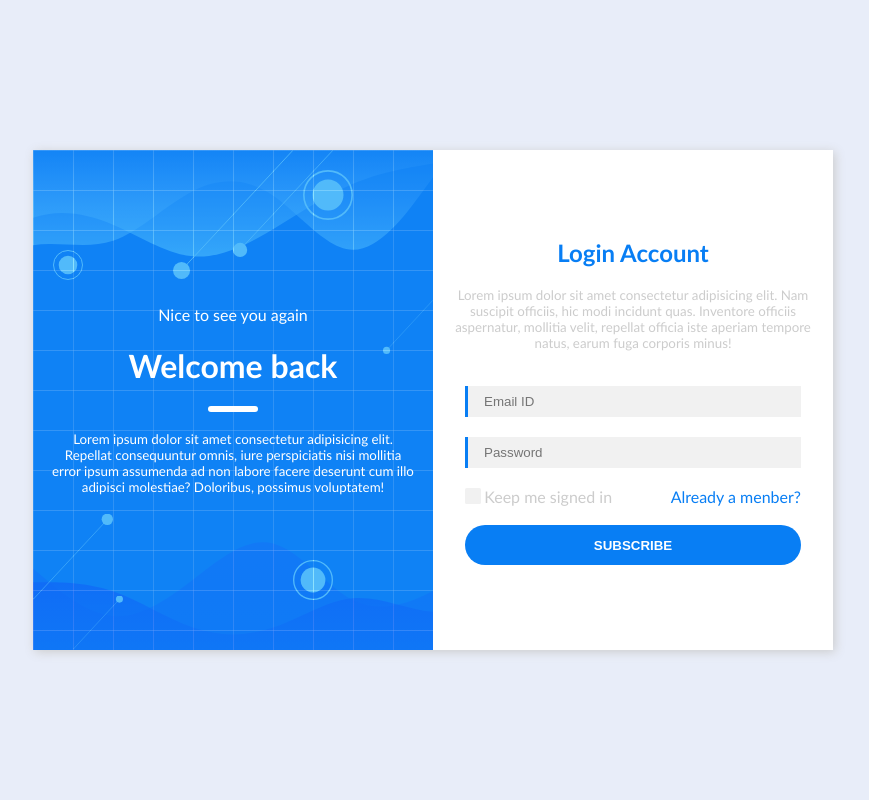
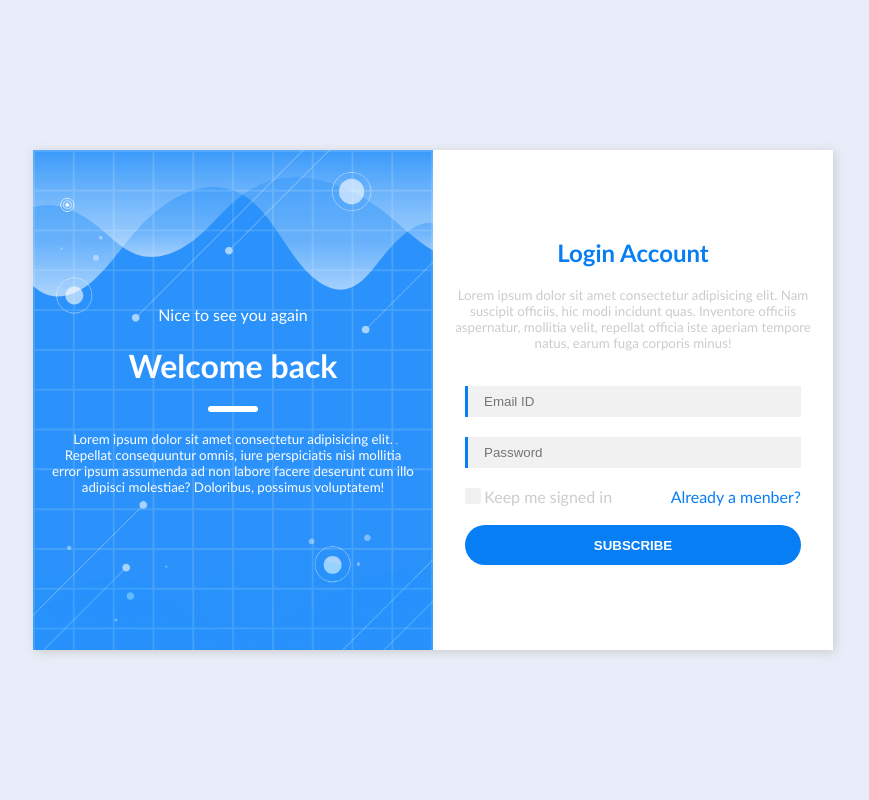
Before and after one commit to nhdangdev/5s3s_HomePage_v01, a PHP site: page /views/login2.html in a window 1280 px wide. Shown: the whole page, without its empty margins (207-1076 px from the left). Run offline with PHP 8.4, Linux system fonts and the light colour scheme.

Commit message:
replace side bg of login modal

```diff
--- a/css/login2.css
+++ b/css/login2.css
@@ -42,8 +42,10 @@ body {
   text-align: center;
 }
 .form-modal__left-side {
-  background-color: #087ef4;
+  background-color: #2a92fa;
   color: white;
+  background-image: url("../asset/img/login_side_bg.png");
+  background-size: cover;
 }
 .form-modal__right-side {
   color: #ccc;
@@ -129,18 +131,4 @@ body {
   color: #087ef4;
 }
 
-.under-bg {
-  position: absolute;
-  overflow: hidden;
-  top: 0;
-  left: 0;
-  width: 100%;
-  height: 100%;
-  z-index: 1;
-  background-color: transparent;
-  opacity: 0.4;
-  background-image: linear-gradient(rgba(255, 255, 255, 0.4) 1.5px, transparent 1.5px), linear-gradient(to right, rgba(255, 255, 255, 0.4) 1.5px, #1b88f8 1.5px);
-  background-size: 40px 40px;
-}
-
 /*# sourceMappingURL=login2.css.map */
--- a/scss/login2.scss
+++ b/scss/login2.scss
@@ -52,8 +52,10 @@ body {
     }
 
     &__left-side {
-        background-color: $color2;
+        background-color: #2a92fa;
         color: white;
+        background-image: url('../asset/img/login_side_bg.png');
+        background-size: cover;
     }
 
     &__right-side {
@@ -160,19 +162,3 @@ body {
         }
     }
 }
-
-.under-bg {
-    $caro-line-size: 1.5px;
-    $caro-line-color: #fff6;
-    position: absolute;
-    overflow: hidden;
-    top: 0;
-    left: 0;
-    width: 100%;
-    height: 100%;
-    z-index: 1;
-    background-color: transparent;
-    opacity: 0.4;
-    background-image: linear-gradient($caro-line-color $caro-line-size, transparent $caro-line-size), linear-gradient(to right, $caro-line-color $caro-line-size, #1b88f8 $caro-line-size);
-    background-size: 40px 40px;
-}
--- a/views/login2.html
+++ b/views/login2.html
@@ -18,28 +18,7 @@
         <div class="grid form-modal">
             <div class="row no-gutters">
                 <div class="col c-0 m-6 l-6">
-                    <div class="form-modal__left-side" style="position: relative;">
-                        <div class="under-bg">
-                        </div>
-                        <img src="../asset/img/wave_top.svg" style="position: absolute; top: 0; left: 0;">
-                        <img src="../asset/img/wave_bottom.svg" style="position: absolute; bottom: 0; left: 0;">
-                        <img src="../asset/img/circle.svg" width="50px"
-                            style="position: absolute; top: 20px; right: 80px;">
-                        <img src="../asset/img/circle.svg" width="30px"
-                            style="position: absolute; top: 100px; left: 20px;"><img src="../asset/img/circle.svg"
-                            width="40px" style="position: absolute; bottom: 50px; right: 100px;">
-                        <img src="../asset/img/circle_line.svg" width="120px"
-                            style="position: absolute; top: 0; right: 140px;">
-                        <img src="../asset/img/circle_line.svg" width="100px"
-                            style="position: absolute; top: 0; right: 100px;">
-                        <img src="../asset/img/circle_line.svg" width="50px"
-                            style="position: absolute; top: 150px; right: 0;">
-                        <img src="../asset/img/circle_line.svg" width="80px"
-                            style="position: absolute; bottom: 50px; left: 0; rotate: 180deg;">
-                        <img src="../asset/img/circle_line.svg" width="50px"
-                            style="position: absolute; bottom: 0; left: 40px; rotate: 180deg;">
-                        <div style="z-index: 2; height: 100%; display: flex;flex-direction: column;justify-content: center;align-items:
-                            center;text-align: center">
+                    <div class="form-modal__left-side">
                         <span>Nice to see you again</span>
                         <h1>Welcome back</h1>
                         <div class="divider" style="width: 50px;"></div>
@@ -49,7 +28,6 @@
                             perspiciatis nisi mollitia error ipsum assumenda ad non labore facere deserunt cum illo
                             adipisci
                             molestiae? Doloribus, possimus voluptatem!</small>
-                        </div>
 
                     </div>
                 </div>
```
Also changed, not shown: asset/img/circle.svg (deleted), asset/img/circle_line.svg (deleted), asset/img/login_side_bg.png (added), asset/img/wave_bottom.svg (deleted), asset/img/wave_top.svg (deleted), 1 other file. Lines whose indentation alone changed are shown as unchanged.
